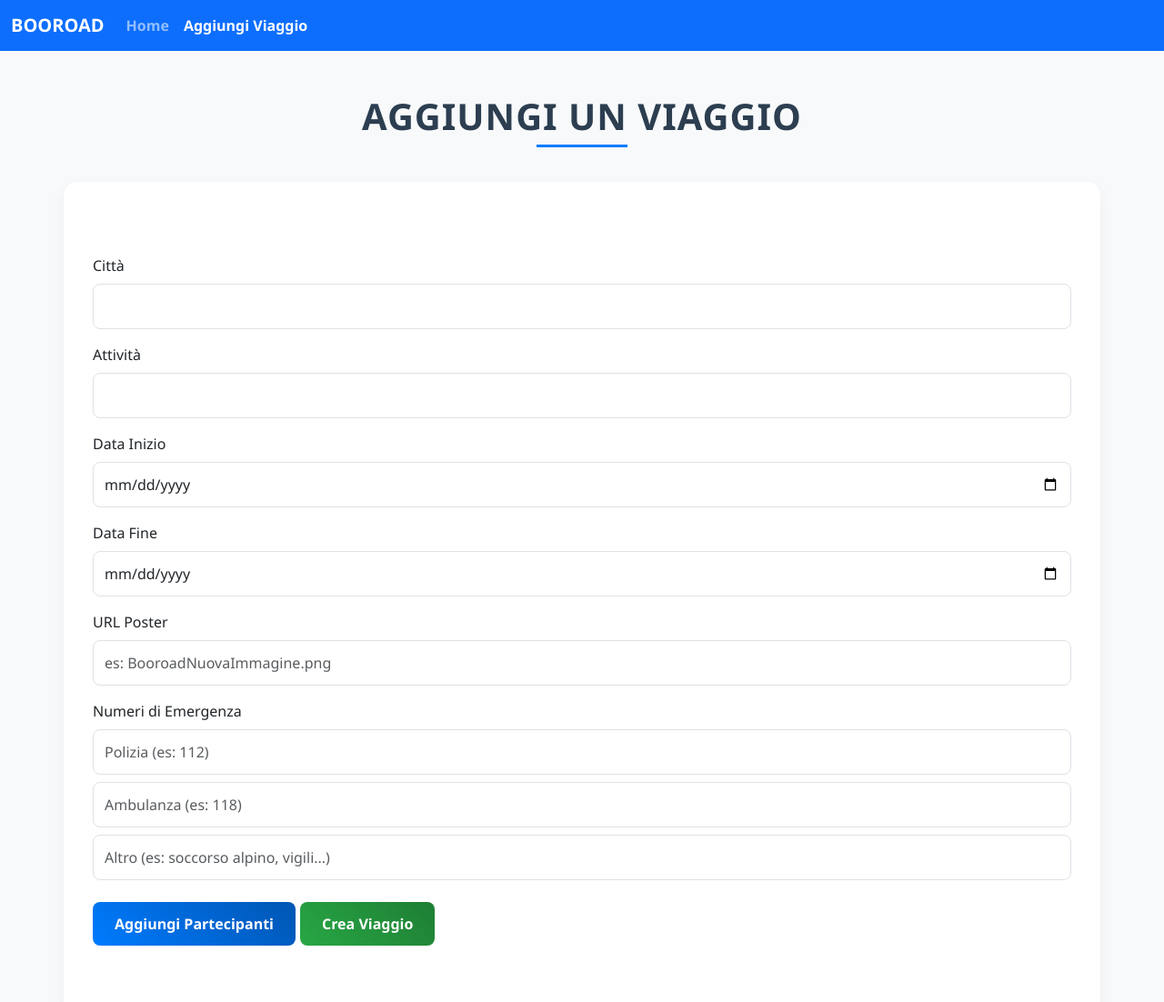
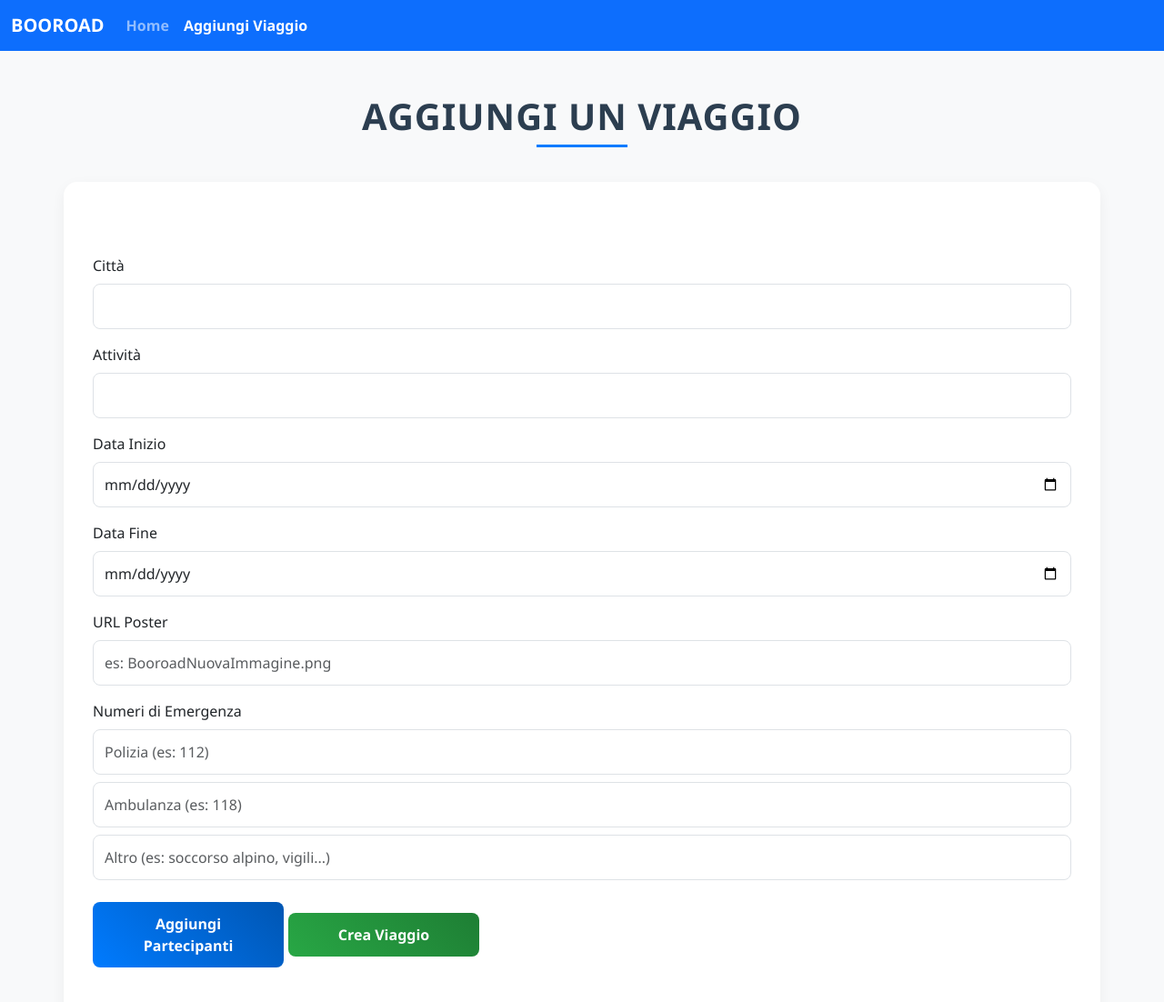
Before and after one commit to FernandoSalicandro/booroad, a React (Vite) app: page /aggiungiviaggio in a window 1280 px wide. Shown: the top 1102 px of the page at 91% size. Built offline with nearby package versions, Linux system fonts and the light colour scheme.

Commit message:
fix: corretto css bottoni in pagina crea viaggio

```diff
--- a/src/Pages/AggiungiViaggio.jsx
+++ b/src/Pages/AggiungiViaggio.jsx
@@ -104,10 +104,10 @@ export default function AggiungiViaggio() {
                     <FormAggiungiViaggio viaggio={nuovoViaggio} handleChange={handleChange} handleNumeriEmergenzaChange={handleNumeriEmergenzaChange} />
                     <div className="wrapper">
 
-                        <button type="button" className="btn btn-primary" onClick={() => setAggiungiPartecipanti(!aggiungiPartecipanti)}>
+                        <button type="button" className="btn btn-primary add-part" onClick={() => setAggiungiPartecipanti(!aggiungiPartecipanti)}>
                             Aggiungi Partecipanti
                         </button>
-                        <button type="submit" className="btn btn-success">
+                        <button type="submit" className="btn btn-success create-trip">
                             Crea Viaggio
                         </button>
 
--- a/src/index.css
+++ b/src/index.css
@@ -213,6 +213,10 @@ li {
     background-color: rgba(54, 53, 53, 0.063);
     color: white;
 }
+
+.add-part, .create-trip {
+    width: 210px;
+}
 @media screen and (max-width: 768px) {
 
     .home-filter-group {
```
